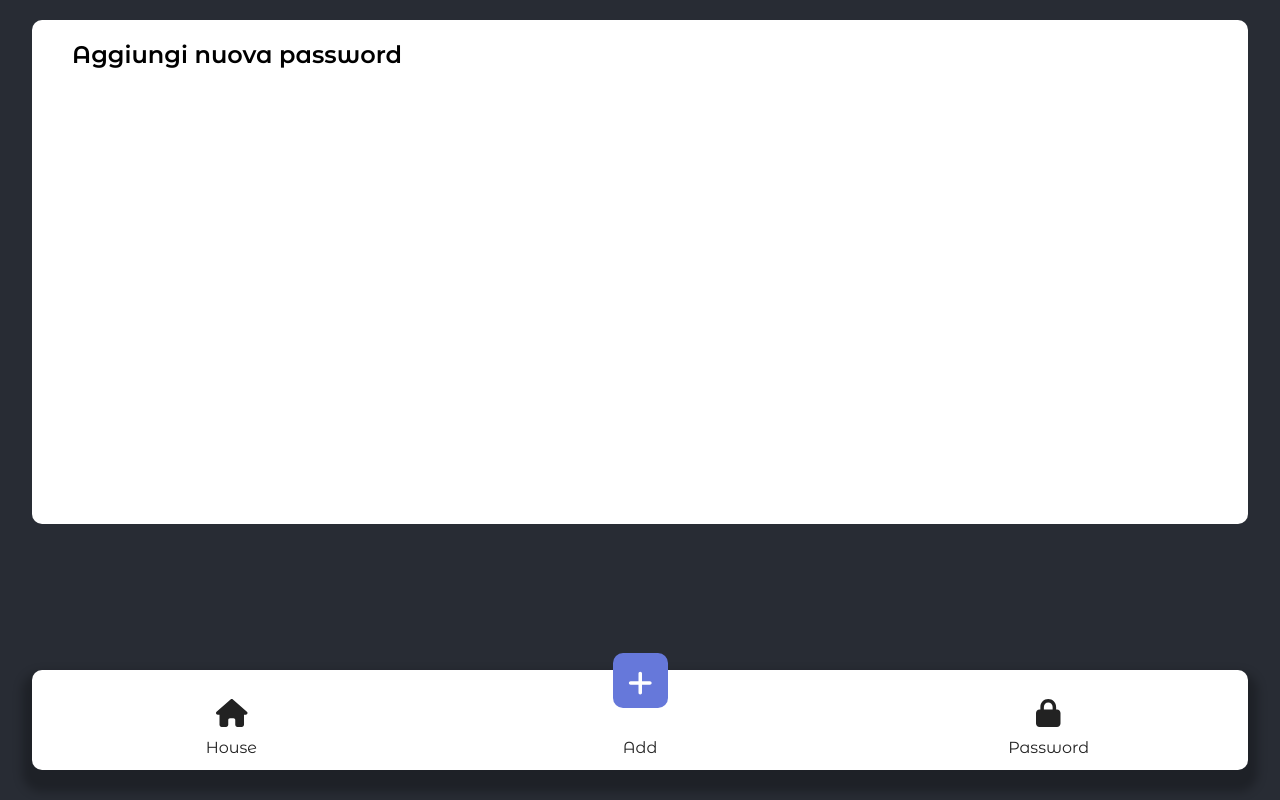
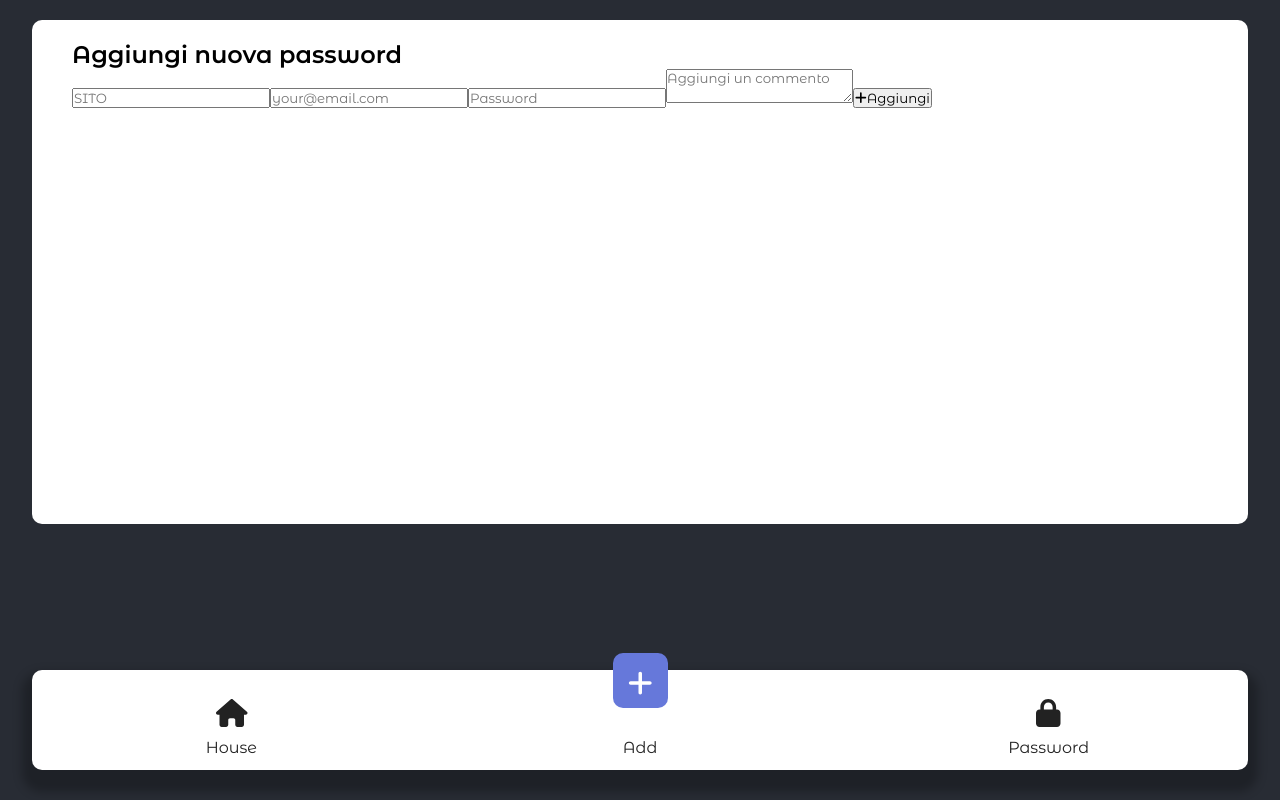
Before and after one commit to lucfumagalli/password-organizer, a React (Create React App) app: page /password-organizer/add in a window 1280 px wide. Built offline with nearby package versions, Linux system fonts and the light colour scheme.

Commit message:
modifiche

```diff
--- a/src/App.js
+++ b/src/App.js
@@ -1,18 +1,18 @@
 import './App.css';
 import { Navigation } from './component/navbar/nav';
 import { BrowserRouter as Router, Route, Routes } from 'react-router-dom';
-import { Add } from './pages/add';
+import  Add  from './pages/add';
 import  { Password } from './pages/password';
 import { Home } from './pages/home';
 
 import { library } from '@fortawesome/fontawesome-svg-core'
 import { faHouse, faLock, faPlus } from "@fortawesome/free-solid-svg-icons"
+import Form from './pages/form';
 library.add(faPlus,faHouse,faLock)
 
 function App() {
   return (
     <Router>
-      <Navigation/>
       <section className="content">
         <div className="inside_content">
           <Routes className="inside_content">
@@ -22,9 +22,9 @@ function App() {
           </Routes>
         </div>
       </section>
+      <Navigation/>
     </Router>
   );
 }
 
-
 export default App;
--- a/src/component/navbar/nav.js
+++ b/src/component/navbar/nav.js
@@ -1,31 +1,15 @@
 // import { useState } from "react";
 import "./style.css"
-import { NavLink, Link } from "react-router-dom"
+import { NavLink } from "react-router-dom"
 import { FontAwesomeIcon } from "@fortawesome/react-fontawesome"
 
-
-// item.onclick = () => {
-//     listItems.forEach((item) =>
-//         item.classList.remove("active"));
-//         item.classList.add("active");
-// };
 export function Navigation(){
-    // const listItems = document.getElementsByClassName('list-item');
-    // for(let item of listItems){
-    //     item.addEventListener("click", function(){
-    //         console.log('clicccc')
-    //         let current = document.getElementsByClassName('active');
-    //         current[0].className = current[0].className.replace('active','');
-    //         this.className += ' active';
-    //     })
-    // }
-
     return (
         <nav>
             <div className="navigation">
                 <ul>
-                <li className="list-item">
-                        <NavLink activeClassName="active" to="/password-organizer/home">
+                    <li className="list-item">
+                        <NavLink to="/password-organizer/home" className={({isActive}) => (isActive ? "active" : '')}>
                             <span className="icon">
                                 <FontAwesomeIcon icon="fa-solid fa-house"/>
                             </span>
@@ -33,7 +17,7 @@ export function Navigation(){
                         </NavLink>
                     </li>
                     <li className="list-item">
-                        <NavLink activeClassName="active" to="/password-organizer/add">
+                        <NavLink to="/password-organizer/add" className={({isActive}) => (isActive ? "active" : '')}>
                             <span className="icon">
                                 <FontAwesomeIcon icon="fa-solid fa-plus"/>
                             </span>
@@ -41,7 +25,7 @@ export function Navigation(){
                         </NavLink>
                     </li>
                     <li className="list-item">
-                        <NavLink activeClassName="active" to="/password-organizer/password">
+                        <NavLink to="/password-organizer/password" className={({isActive}) => (isActive ? "active" : '')}>
                             <span className="icon">
                                 <FontAwesomeIcon icon="fa-solid fa-lock"/>
                             </span>
--- a/src/pages/add.js
+++ b/src/pages/add.js
@@ -1,8 +1,62 @@
+import React from "react"
+import { FontAwesomeIcon } from "@fortawesome/react-fontawesome"
 
-export function Add(){
+export default function Add(){
+  const [formData, setFormData] = React.useState({
+    site: "",
+    email: "",
+    password: "",
+    description: "",
+    username: false
+  })
+  console.log(formData.favColor)
+
+  function handleChange(event) {
+    const {name, value, type, checked} = event.target
+    setFormData(prevFormData => {
+        return {
+            ...prevFormData,
+            [name]: type === "checkbox" ? checked : value
+        }
+    })
+  }
+
   return (
-    <div>
+    <div id="add-password">
       <h2>Aggiungi nuova password</h2>
+      <div>
+        <input
+          type="text"
+          placeholder="SITO"
+          name="site"
+          onChange={handleChange}
+          value={formData.site}
+        />
+        <input
+          type="text"
+          placeholder="your@email.com"
+          name="email"
+          onChange={handleChange}
+          value={formData.email}
+        />
+        <input
+          type="text"
+          placeholder="Password"
+          name="password"
+          onChange={handleChange}
+          value={formData.password}
+        />
+        <textarea
+          placeholder="Aggiungi un commento"
+          name="description"
+          onChange={handleChange}
+          value={formData.description}
+        />
+        <button>
+          <FontAwesomeIcon icon="fa-solid fa-plus"/>
+          Aggiungi
+        </button>
+      </div>
     </div>
   );
 }
--- a/src/pages/form.js
+++ b/src/pages/form.js
@@ -1,3 +1,4 @@
+import React from "react"
 export default function Form() {
     const [formData, setFormData] = React.useState(
         {
```
